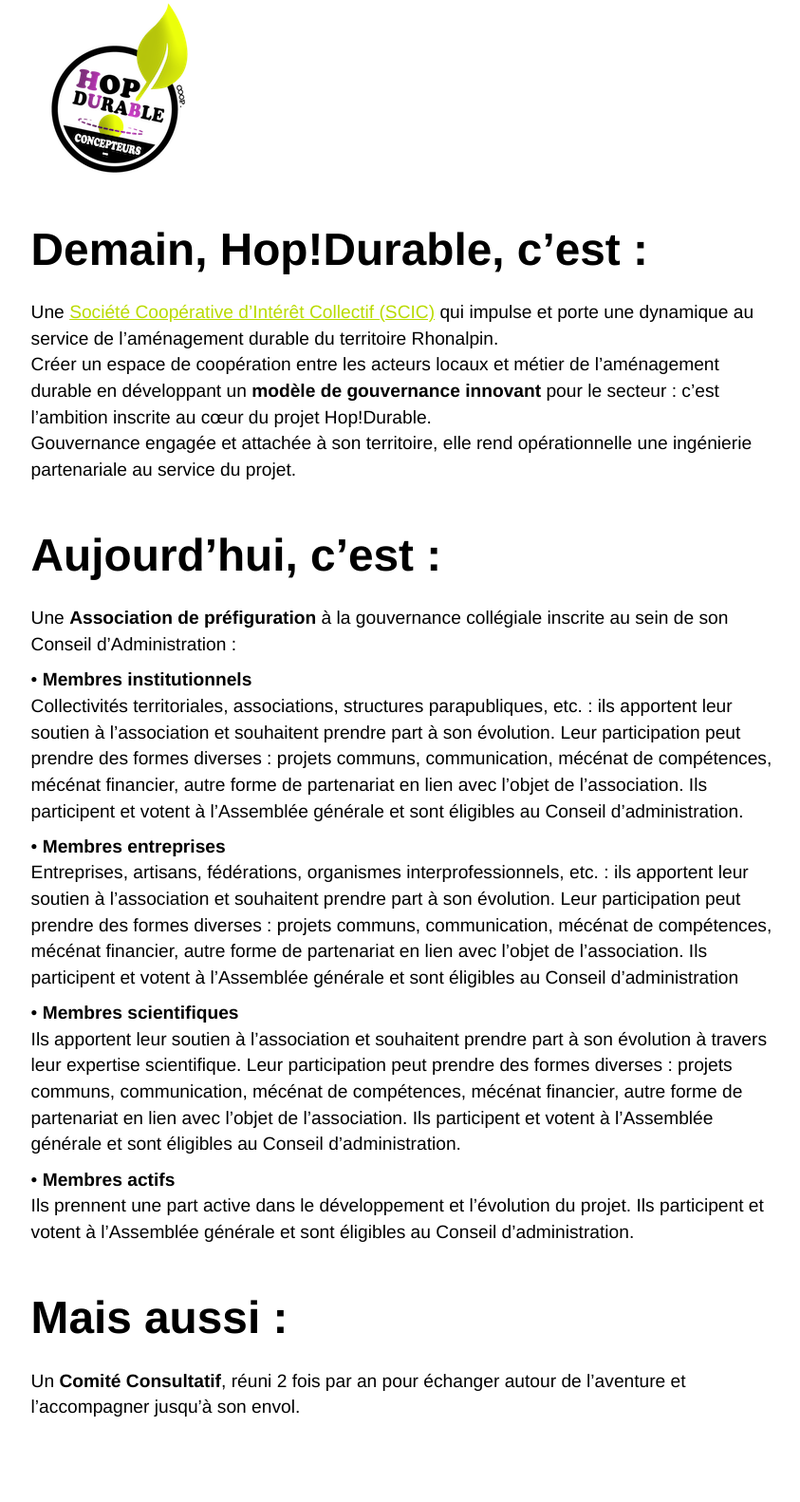
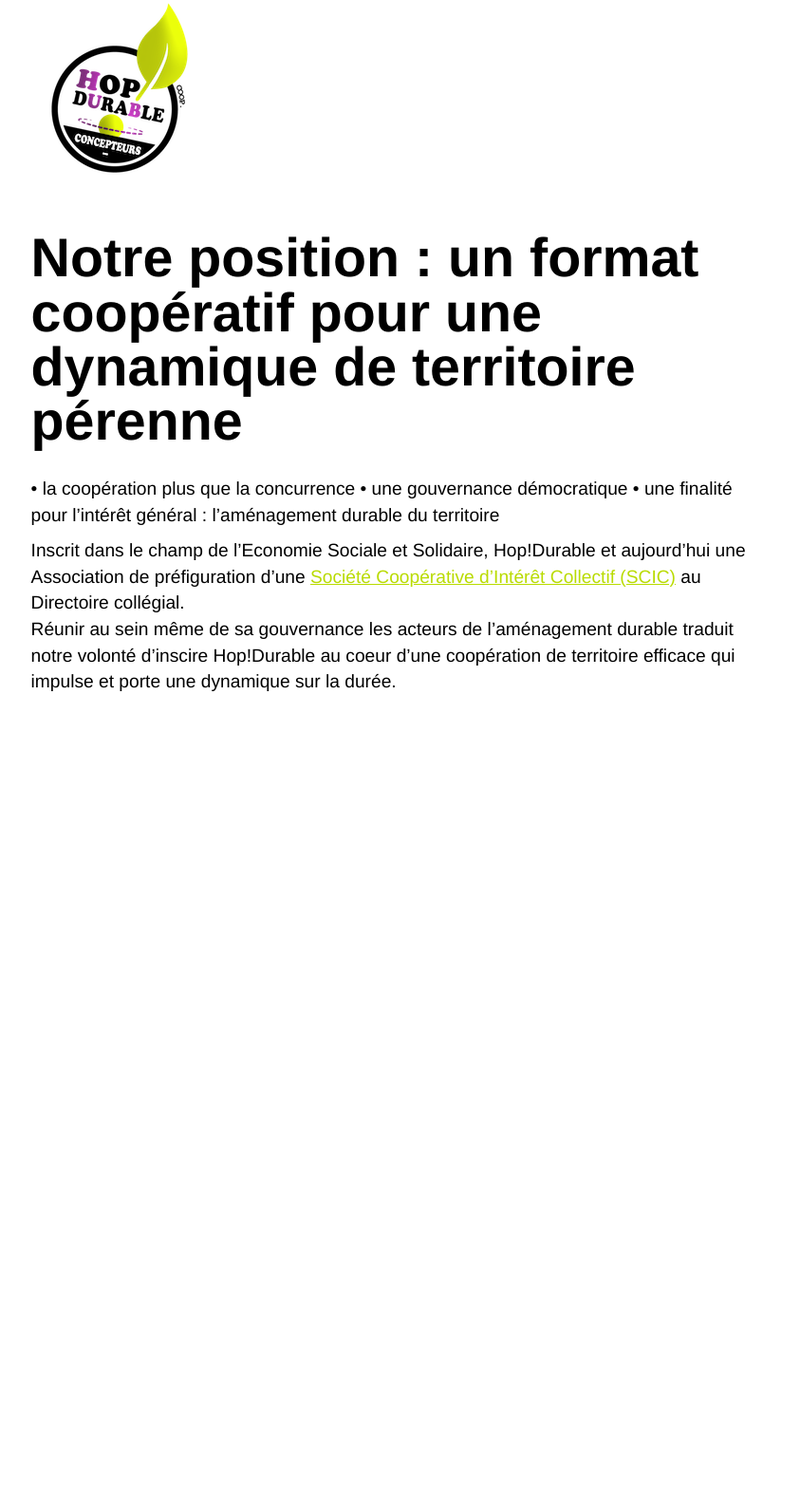
Before and after one commit to pierrenault/hopdurable.github.io, a Jekyll site: the page built from hop-durable-gouvernance.md, in a window 1280 px wide. Shown: the whole page at 95% size, without its empty margins (217-1060 px from the left). Built offline with Jekyll 4.4.1, drawn with Linux system fonts in a browser that asks for light colours; after the commit the page ends 900 px from its top, so only the background shows below that.

Commit message:
Update hop-durable-gouvernance.md

```diff
--- a/hop-durable-gouvernance.md
+++ b/hop-durable-gouvernance.md
@@ -1,30 +1,13 @@
 ---
 layout: main
-title: Start-Up Coopérative ?
+title: Start-Up de Territoire ?
 published: true
 ---
 
-## Demain, Hop!Durable, c'est :
+# Notre position : un format coopératif pour une dynamique de territoire pérenne
+• la coopération plus que la concurrence
+• une gouvernance démocratique
+• une finalité pour l’intérêt général : l'aménagement durable du territoire
 
-Une [Société Coopérative d'Intérêt Collectif (SCIC)](http://www.les-scic.coop/export/sites/default/fr/les-scic/_media/documents/docs-juridique/Fiche_prxsentation_Scic_CG_Scop_x2016x.pdf) qui impulse et porte une dynamique au service de l'aménagement durable du territoire Rhonalpin.
-Créer un espace de coopération entre les acteurs locaux et métier de l'aménagement durable en développant un **modèle de gouvernance innovant** pour le secteur : c'est l'ambition inscrite au cœur du projet Hop!Durable.
-Gouvernance engagée et attachée à son territoire, elle rend opérationnelle une ingénierie partenariale au service du projet.
-
-
-## Aujourd'hui, c'est :
-Une **Association de préfiguration** à la gouvernance collégiale inscrite au sein de son Conseil d'Administration :
-
-• **Membres institutionnels**
-Collectivités territoriales, associations, structures parapubliques, etc. : ils apportent leur soutien à l’association et souhaitent prendre part à son évolution. Leur participation peut prendre des formes diverses : projets communs, communication, mécénat de compétences, mécénat financier, autre forme de partenariat en lien avec l’objet de l’association. Ils participent et votent à l’Assemblée générale et sont éligibles au Conseil d’administration.
-
-• **Membres entreprises**
-Entreprises, artisans, fédérations, organismes interprofessionnels, etc. : ils apportent leur soutien à l’association et souhaitent prendre part à son évolution. Leur participation peut prendre des formes diverses : projets communs, communication, mécénat de compétences, mécénat financier, autre forme de partenariat en lien avec l’objet de l’association. Ils participent et votent à l’Assemblée générale et sont éligibles au Conseil d’administration
-
-• **Membres scientifiques**
-Ils apportent leur soutien à l’association et souhaitent prendre part à son évolution à travers leur expertise scientifique. Leur participation peut prendre des formes diverses : projets communs, communication, mécénat de compétences, mécénat financier, autre forme de partenariat en lien avec l’objet de l’association. Ils participent et votent à l’Assemblée générale et sont éligibles au Conseil d’administration.
-
-• **Membres actifs**
-Ils prennent une part active dans le développement et l’évolution du projet. Ils participent et votent à l’Assemblée générale et sont éligibles au Conseil d’administration.
-
-## Mais aussi :
-Un **Comité Consultatif**, réuni 2 fois par an pour échanger autour de l'aventure et l'accompagner jusqu'à son envol.
+Inscrit dans le champ de l'Economie Sociale et Solidaire, Hop!Durable et aujourd'hui une Association de préfiguration d'une [Société Coopérative d'Intérêt Collectif (SCIC)](http://www.les-scic.coop/export/sites/default/fr/les-scic/_media/documents/docs-juridique/Fiche_prxsentation_Scic_CG_Scop_x2016x.pdf) au Directoire collégial.
+Réunir au sein même de sa gouvernance les acteurs de l'aménagement durable traduit notre volonté d'inscire Hop!Durable au coeur d'une coopération de territoire efficace qui impulse et porte une dynamique sur la durée.
```
